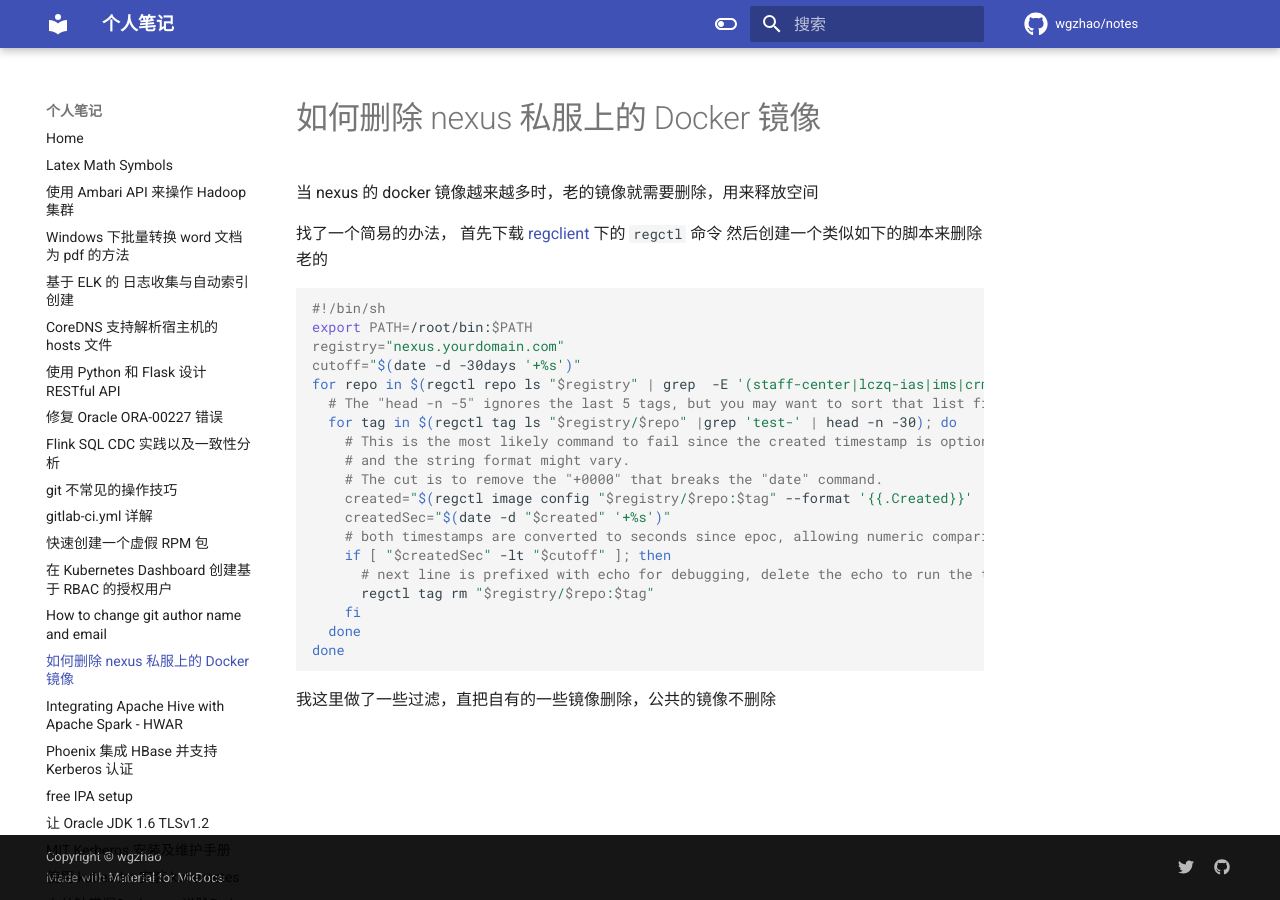
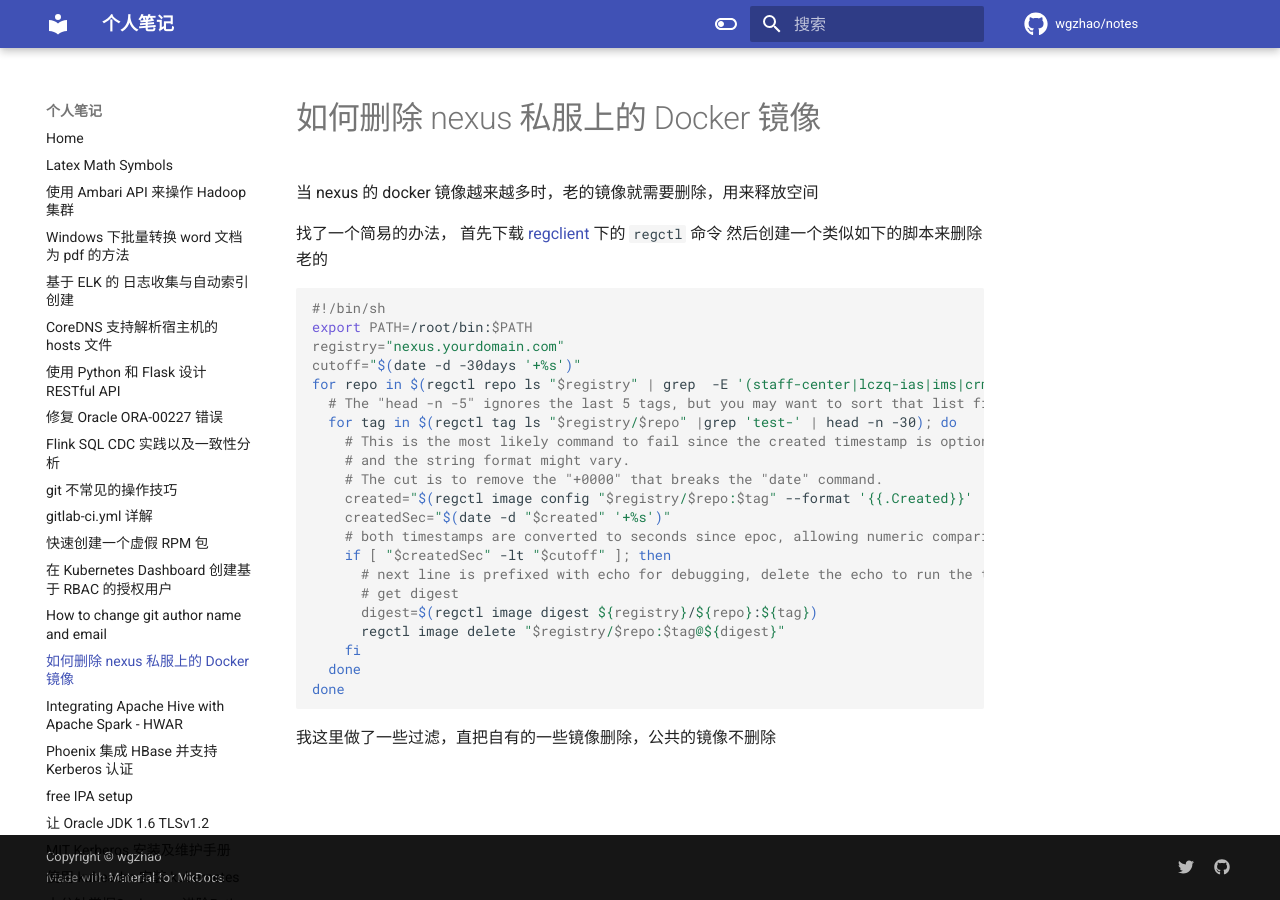
Before and after one commit to wgzhao/notes, an MkDocs documentation site: the page built from docs/howto-delete-old-images-from-nexus-registry.md, in a window 1280 px wide. Built offline with MkDocs 1.6.1 and Material for MkDocs 9.7.7, drawn with Linux system fonts in a browser that asks for light colours; comment, search, counter and statistics services are not loaded; the version menu is left out.

Commit message:
update script

```diff
--- a/docs/howto-delete-old-images-from-nexus-registry.md
+++ b/docs/howto-delete-old-images-from-nexus-registry.md
@@ -21,7 +21,9 @@
     # both timestamps are converted to seconds since epoc, allowing numeric comparison
     if [ "$createdSec" -lt "$cutoff" ]; then
       # next line is prefixed with echo for debugging, delete the echo to run the tag delete command
-      regctl tag rm "$registry/$repo:$tag"
+      # get digest
+      digest=$(regctl image digest ${registry}/${repo}:${tag})
+      regctl image delete "$registry/$repo:$tag@${digest}"
     fi
   done
 done
```
